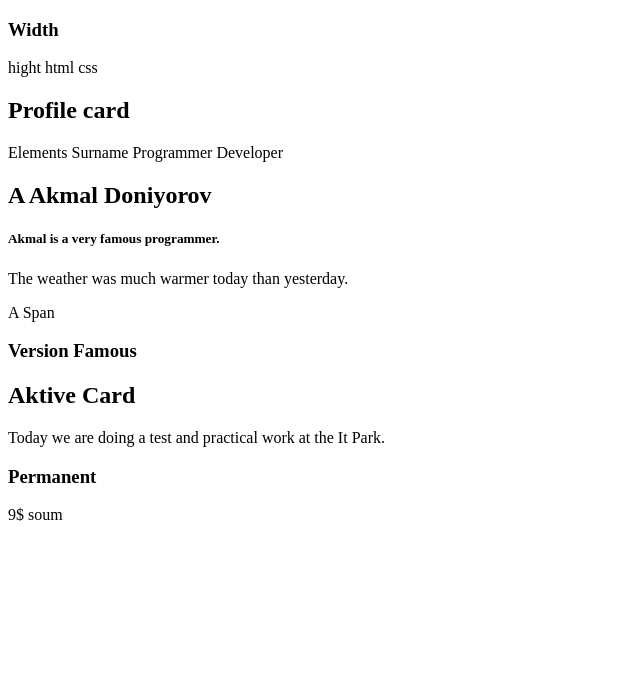
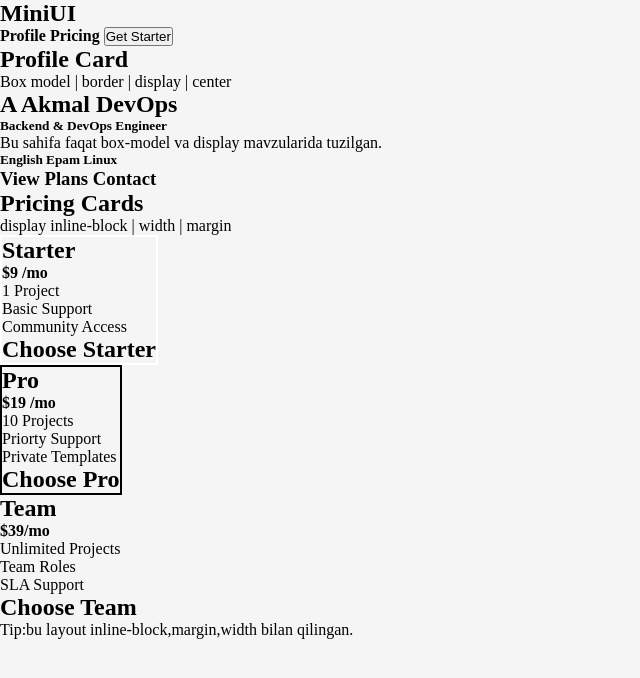
Before and after one commit to princess-2012/IT-Park, a plain HTML site: page index.html in a window 1280 px wide. Shown: the whole page, without its empty margins (0-640 px from the left). Drawn offline with Linux system fonts and the light colour scheme.

Commit message:
Add files via upload

```diff
--- /dev/null
+++ b/index.css
@@ -0,0 +1,21 @@
+* {
+    padding: 0;
+    margin: 0;
+    box-sizing: border-box;
+}
+.container {
+    margin: 0 auto;
+
+}
+.starter {
+    border: 2px solid white;
+    display: inline-block;
+}
+body {
+    background-color: whitesmoke;
+
+}
+.pro {
+    border: 2px solid black;
+    display: inline-block;
+}
--- a/index.html
+++ b/index.html
@@ -1,44 +1,86 @@
 <!DOCTYPE html>
 <html lang="en">
+
 <head>
   <meta charset="UTF-8">
+  <meta http-equiv="X-UA-Compatible" content="IE=edge">
   <meta name="viewport" content="width=device-width, initial-scale=1.0">
   <title>Document</title>
+  <link rel="stylesheet" href="/index.css">
 </head>
 <body>
   <header>
-    <div class="name">
-   <h3 class="width">Width</h3>
-   <p class="hight">hight <span class="html">html</span> <span class="css">css</span></p>
+    <nav class="container">
+      <div class="miniuis">
+        <H2>MiniUI</H2>
+        <h4><span>Profile <span>Pricing <button>Get Starter</button></span></span></h4>
       </div>
+    </nav>
   </header>
+
   <main>
+    <section class="container">
+      <div class="profile-card">
+        <h2>Profile Card</h2>
+        <p><span>Box model | border | display | center</span></p>
+      </div>
+    </section>
+    <section class="container">
+      <div class="Backend">
+        <h2>A <span>Akmal DevOps</span></h2>
+        <h5>Backend & DevOps Engineer</h5>
+        <p>Bu sahifa faqat box-model va display mavzularida tuzilgan.</p>
+        <h5><span class="english "> English </span><span class="epam">Epam <span class="linux">Linux</span></span></h5>
+        <h3 class="view plans">View Plans <span class="contact">Contact</span></h3>
+      </div>
+    </section>
+    <section class="container">
+      <div class="pricing-card">
+        <h2>Pricing Cards</h2>
+        <p><span>display inline-block | width | margin</span></p>
+      </div>
+    </section>
+    <section class="container">
+      <div class="starter">
+        <h2>Starter</h2>
+        <h4>$9 <span>/mo</span></h4>
+        <ul>
+          <li>1 Project</li>
+          <li>Basic Support</li>
+          <li>Community Access</li>
+        </ul>
+        <h2>Choose Starter</h2>
+      </div>
+    </section>
+    <section class="container">
+      <div class="pro">
+        <h2>Pro</h2>
+        <h4>$19 <span>/mo</span></h4>
+        <ul>
+          <li>10 Projects</li>
+          <li>Priorty Support</li>
+          <li>Private Templates</li>
+        </ul>
+        <h2>Choose Pro</h2>
+      </div>
+    </section>
     <section>
-    <h2 class="card">Profile card</h2>
-    <p class="elements">Elements <span class="surname">Surname</span> <span class="programmer">Programmer</span> <span class="developer">Developer</span></p>
-    <div class="continer">
-      <h2 class="a">A <span classs="ism">Akmal Doniyorov</span></h2>
-      <h5 class="famous">Akmal is a very famous programmer.</h5>
-      <p class="day">The weather was much warmer today than yesterday.</p>
-      <span class="brain">A <span class="span">Span</span> <span class=""></span></span>
-      <h3 class="version">Version <span class="new">Famous</span></h3>
-    </div>
-    <div class="small">
-      <h2 class="aktive">Aktive Card</h2>
-      <p class="work">Today we are doing a test and practical work at the It Park.</p>
-    </div>
-    <div class="main">
-        <span class="inline">
-            <h3 class="permanet">Permanent</h3>
-            <span class="dolor">9$ soum</span>
-            <p></p>
-        </span>
+      <div class="container">
+         <h2>Team</h2>
+         <h4>$39/mo</h4>
+         <ul>
+           <li>Unlimited Projects</li>
+           <li>Team Roles</li>
+           <li>SLA Support</li>
+         </ul>
+         <h2>Choose Team</h2>
       </div>
     </section>
   </main>
+
   <footer>
+    <p>Tip:bu layout inline-block,margin,width bilan qilingan.</p>
+  </footer>
+</body>
 
-  </footer>
-
-</body>
 </html>
--- a/style.css
+++ b/style.css
@@ -1,20 +1,151 @@
 * {
+    box-sizing: border-box;
+    font-family: Arial, sans-serif;
+  }
+
+  body {
+    background: #f6f6f6;
     margin: 0;
-    padding: 0 30px;
-    box-sizing: border-box;
-}
-body {
-    background-color: whitesmoke;
-}
-.chen {
-    color: green;
-}
-.ross {
-    color: orange;
-}
-.contine {
-    color: white;
-    border: 4px solid rgb(9, 9, 124);
-    width: 200px;
-    background-color: rgb(125, 125, 247);
-}
+    padding: 0;
+  }
+
+  /* NAVBAR */
+  .navbar {
+    background: #fff;
+    padding: 15px 40px;
+    border-bottom: 1px solid #ddd;
+  }
+
+  .navbar h2 {
+    display: inline-block;
+  }
+
+  .nav-links {
+    float: right;
+  }
+
+  .nav-links a {
+    margin-right: 20px;
+    text-decoration: none;
+    color: #333;
+  }
+
+  .nav-links button {
+    padding: 8px 14px;
+    border: 1px solid #000;
+    background: #fff;
+    cursor: pointer;
+  }
+
+  /* SECTIONS */
+  .section {
+    padding: 40px;
+  }
+
+  /* PROFILE CARD */
+  .profile-card {
+    background: #fff;
+    padding: 25px;
+    border-radius: 10px;
+    max-width: 700px;
+    margin: auto;
+  }
+
+  .avatar {
+    width: 50px;
+    height: 50px;
+    border: 2px solid #000;
+    border-radius: 50%;
+    text-align: center;
+    line-height: 46px;
+    font-weight: bold;
+    display: inline-block;
+    vertical-align: top;
+  }
+
+  .profile-info {
+    display: inline-block;
+    width: calc(100% - 70px);
+    margin-left: 15px;
+  }
+
+  .job {
+    color: #777;
+    margin: 5px 0;
+  }
+
+  .desc {
+    margin: 10px 0;
+  }
+
+  .tags span {
+    display: inline-block;
+    border: 1px solid #ddd;
+    padding: 4px 8px;
+    margin: 5px 5px 0 0;
+    border-radius: 20px;
+    font-size: 13px;
+  }
+
+  .buttons {
+    margin-top: 15px;
+  }
+
+  .black {
+    background: #000;
+    color: #fff;
+    border: none;
+    padding: 10px 16px;
+    cursor: pointer;
+  }
+
+  .outline {
+    background: #fff;
+    border: 1px solid #000;
+    padding: 10px 16px;
+    margin-left: 10px;
+    cursor: pointer;
+  }
+
+  /* PRICING */
+  .pricing {
+    text-align: center;
+  }
+
+  .card {
+    background: #fff;
+    width: 250px;
+    display: inline-block;
+    margin: 15px;
+    padding: 25px;
+    border-radius: 10px;
+    vertical-align: top;
+  }
+
+  .card.active {
+    border: 2px solid #000;
+  }
+
+  .price {
+    font-size: 28px;
+    font-weight: bold;
+  }
+
+  .price span {
+    font-size: 14px;
+    color: #777;
+  }
+
+  ul {
+    list-style: none;
+    padding: 0;
+  }
+
+  ul li {
+    margin: 10px 0;
+  }
+
+  .full {
+    width: 100%;
+    margin-top: 15px;
+  }
```
Also changed, not shown: mashq.html (added, +89 -0 lines), myApp.html (deleted, +0 -16 lines). Lines whose indentation alone changed are shown as unchanged.
